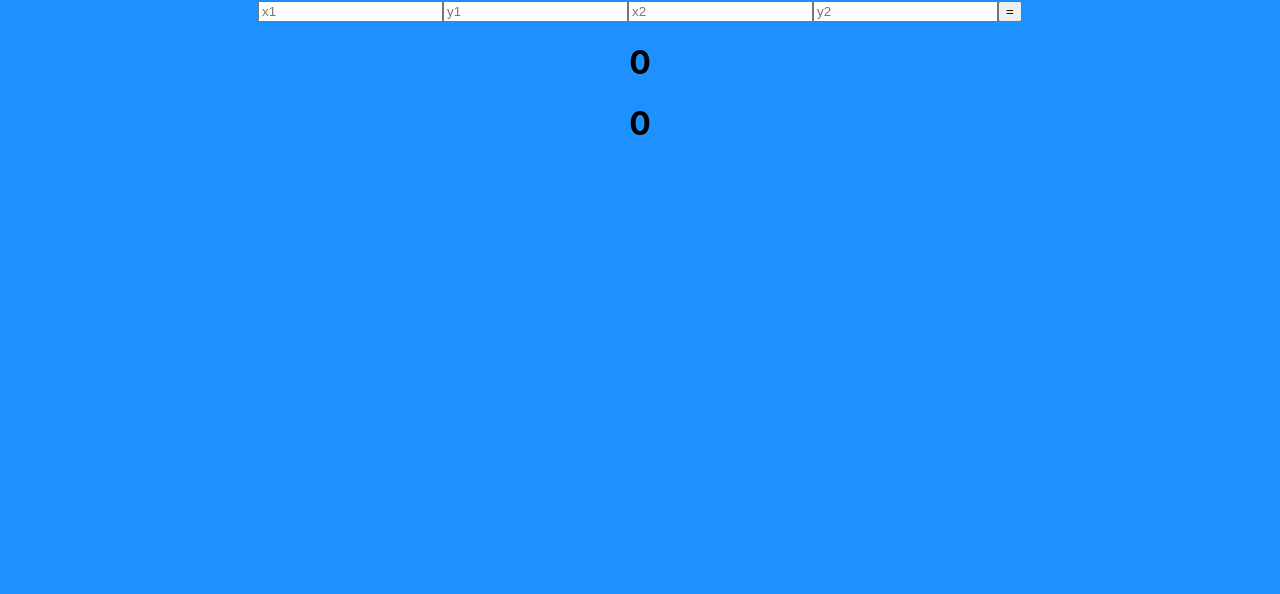
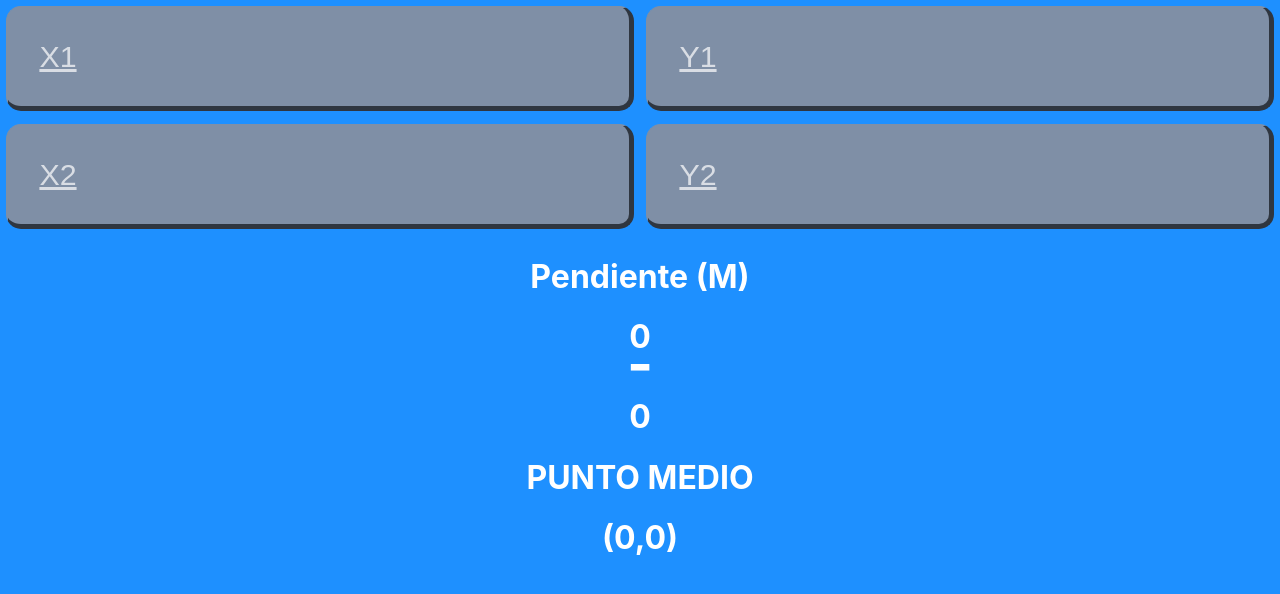
Before and after one commit to ref1821/calculadoras, a React (Create React App) app: page /pendiente in a window 1280 px wide. Shown: the top 594 px of the page. Built offline with nearby package versions, Linux system fonts and the light colour scheme.

Commit message:
punto medio

```diff
--- a/src/App.js
+++ b/src/App.js
@@ -3,7 +3,7 @@ import Home from './home/Home'
 import Syc from './syc/Syc'
 import Pendiente from './pendiente/Pendiente'
 import{BrowserRouter as Router, Switch, Route} from 'react-router-dom'
-
+/*https://fifthcalculators.netlify.app/*/
 function App() {
   return (
     <div className="App">
--- a/src/home/home.css
+++ b/src/home/home.css
@@ -1,9 +1,7 @@
 body{
     background-color: #1e90ff;
 }
-.container{
-    display: grid;
-}
+
 .title{
     color: white;
     background-color: #3742fa;
--- a/src/pendiente/Pendiente.jsx
+++ b/src/pendiente/Pendiente.jsx
@@ -1,4 +1,5 @@
 import React, {useState} from 'react'
+import './pendiente.css'
 
 const Pendiente = () => {
     const [datos, setDatos] = useState({
@@ -8,27 +9,36 @@ const Pendiente = () => {
         yTwo:0,
         x:0,
         y:0,
+        pmx:0,
+        pmy:0,
     })
 
     const handleInputChange = (event) => {
         console.log(event.target.value)
+        Number(datos.xOne)
+        Number(datos.xTwo)
         setDatos({
             ...datos,
             [event.target.name] : event.target.value,
 
+            pmx: datos.xOne+datos.xTwo,
         })
     }
 
     return (
-        <div>
-            <input type="number" placeholder="x1" name="xOne" onChange={handleInputChange}/>
-            <input type="number" placeholder="y1" name="yOne" onChange={handleInputChange}/>
-            <input type="number" placeholder="x2" name="xTwo" onChange={handleInputChange}/>
-            <input type="number" placeholder="y2" name="yTwo" onChange={handleInputChange}/>
-            <button type="submit">=</button>
-            <div>
-                <h1>{datos.yTwo-datos.yOne}</h1>
-                <h1>{datos.xTwo-datos.xOne}</h1>
+        <div className="containerpendiente">
+            <input type="number" placeholder="X1" name="xOne" onChange={handleInputChange} className='input'/>
+            <input type="number" placeholder="Y1" name="yOne" onChange={handleInputChange} className='input'/>
+            <input type="number" placeholder="X2" name="xTwo" onChange={handleInputChange} className='input'/>
+            <input type="number" placeholder="Y2" name="yTwo" onChange={handleInputChange} className='input'/>
+            <div className='fraccion'>
+                <h1>Pendiente (M)</h1>
+                <h1 className='one'>{datos.yTwo-datos.yOne}</h1>
+                <h1 className='linea'>-</h1>
+                <h1 className='two'>{datos.xTwo-datos.xOne}</h1>
+
+                <h1>PUNTO MEDIO</h1>
+                <h1>({(parseInt(datos.xOne)+parseInt(datos.xTwo))/2},{(parseInt(datos.yOne)+parseInt(datos.yTwo))/2})</h1>
             </div>
         </div>
     )
--- a/src/pendiente/pendiente.css
+++ b/src/pendiente/pendiente.css
@@ -0,0 +1,39 @@
+.containerpendiente{
+    display: grid;
+    grid-template-columns: 1fr 1fr;
+}
+
+.input{
+    margin:1%;
+    background-color:#7f8fa6;
+    color:#fff;
+    padding:5%;
+    border:1px solid #7f8fa6;
+    border-bottom: 5px solid #2f3640;
+    border-right: 5px solid #2f3640;
+    border-radius: 15px;
+    font-size:190%;
+
+}
+.input::placeholder{
+    color:#fff;
+    opacity:0.7;
+    text-decoration: underline;
+}
+.input:hover{
+    background-color: #718093;
+}
+.fraccion{
+    grid-column: 1/3;
+    color:#fff;
+}
+.linea{
+    color:#fff;
+    font-size: 350%;
+}
+.one{
+    margin-bottom:-5%;
+}
+.two{
+    margin-top:-3%;
+}
--- a/src/syc/Syc.jsx
+++ b/src/syc/Syc.jsx
@@ -1,8 +1,14 @@
 import React from 'react'
 
 const Syc = () => {
+    const handleInputChange = () => {
+        return
+    }
     return (
         <div>
+            <h1>Senos y Cosenos</h1>
+            <input type="number" placeholder='A' name="A" onChange={handleInputChange} className='inputA
+            '/>
 
         </div>
     )
```
